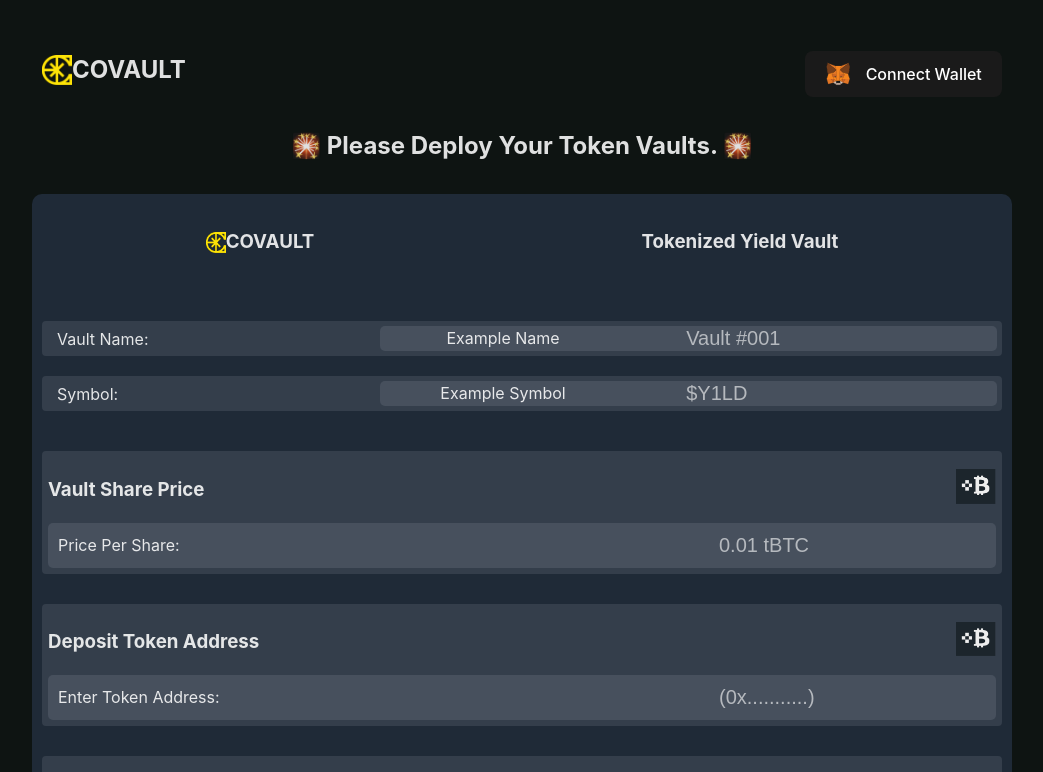
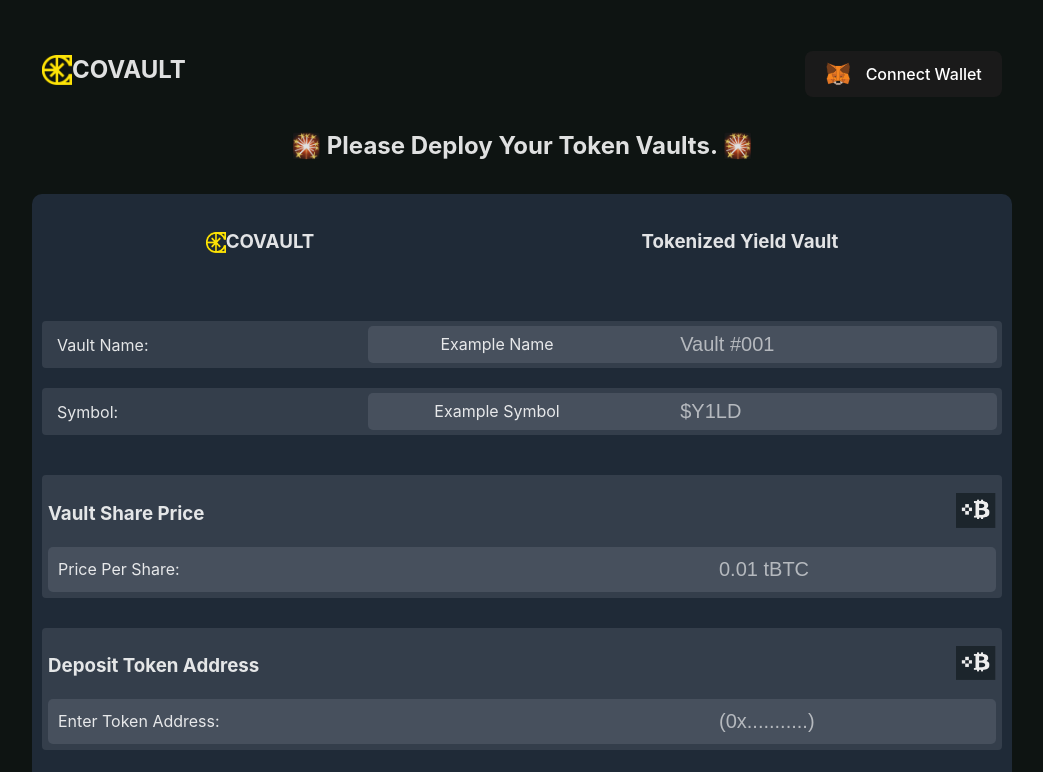
Before and after one commit to milojeBtc/ERC4626_Deployer_frontend, a React (Create React App) app: page / in a window 1280 px wide. Shown: the top 772 px of the page, without its empty margins (118-1161 px from the left). Built offline with nearby package versions, Linux system fonts and the light colour scheme.

Commit message:
add the padding to the TextInput component

```diff
--- a/src/components/TextInput.js
+++ b/src/components/TextInput.js
@@ -22,6 +22,7 @@ const TextInput = ({ text, setText, title, subtitle, placeholder }) => {
           backgroundColor: "#47505D",
           borderRadius: "5px",
           justifyContent: "space-between",
+          padding: "6px",
         }}
       >
         <div style={{ width: "40%" }}>{subtitle}</div>
```
